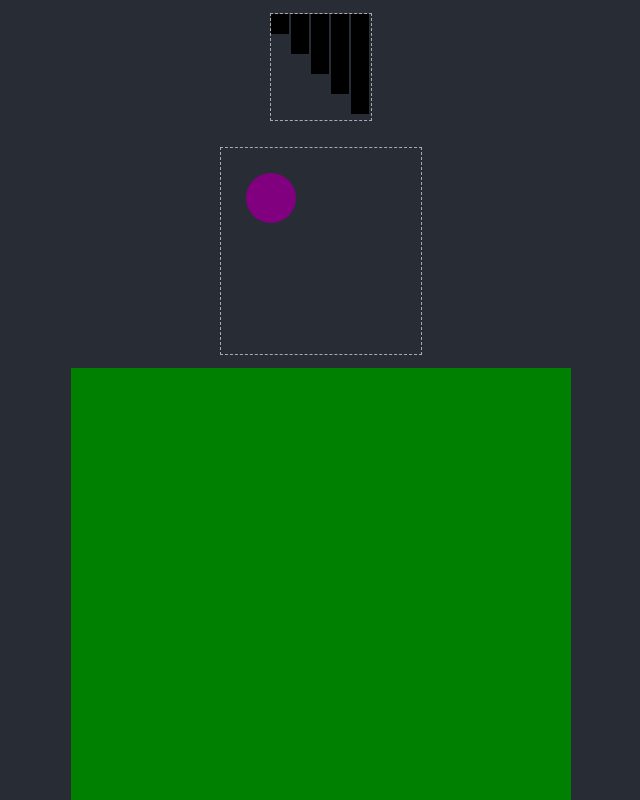
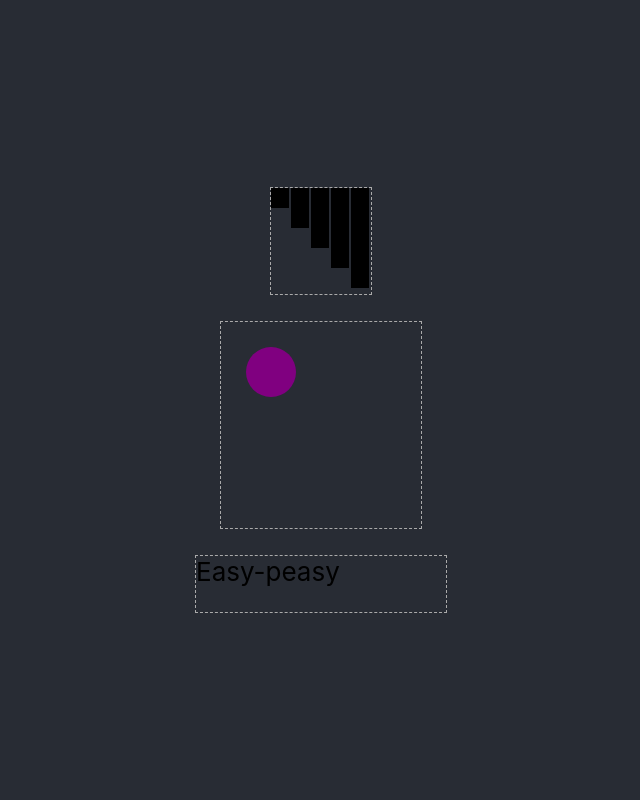
Before and after one commit to igoryen/brine, a React (Create React App) app: page / in a window 1280 px wide. Shown: the top 800 px of the page, without its empty margins (319-959 px from the left). Built offline with nearby package versions, Linux system fonts and the light colour scheme.

Commit message:
added code for Ex03Text

```diff
--- a/src/components/D3/Ex03Text/Ex03Text.tsx
+++ b/src/components/D3/Ex03Text/Ex03Text.tsx
@@ -26,18 +26,17 @@ const Ex03Text = () /* or ( props : IEx03TextProps ) */ => {
   })
 
   const draw = () => {
-    d3.select(ref.current).append('p').text('Hello World')
-    d3.select('svg').append('g').attr('transform', 'translate(250, 0)').append('rect').attr('width', 500).attr('height', 500).attr('fill', 'tomato')
+    d3.select(ref.current).append('svg')
+      .attr('width', 250)
+      .attr('height', 50)
+      .append('text')
+      .text('Easy-peasy')
+      .attr('y', 25)
+      .attr('x', 0)
   }
 
   return (
-    <div className="Ex03Text" ref={ref}>
-      <svg width="500" height="500">
-        <g transform="translate(0, 0)">
-          <rect width="500" height="500" fill="green" />
-        </g>
-      </svg>
-    </div>
+    <div className="learnD3 Ex03Text" ref={ref} />
   )
 }
 
```
